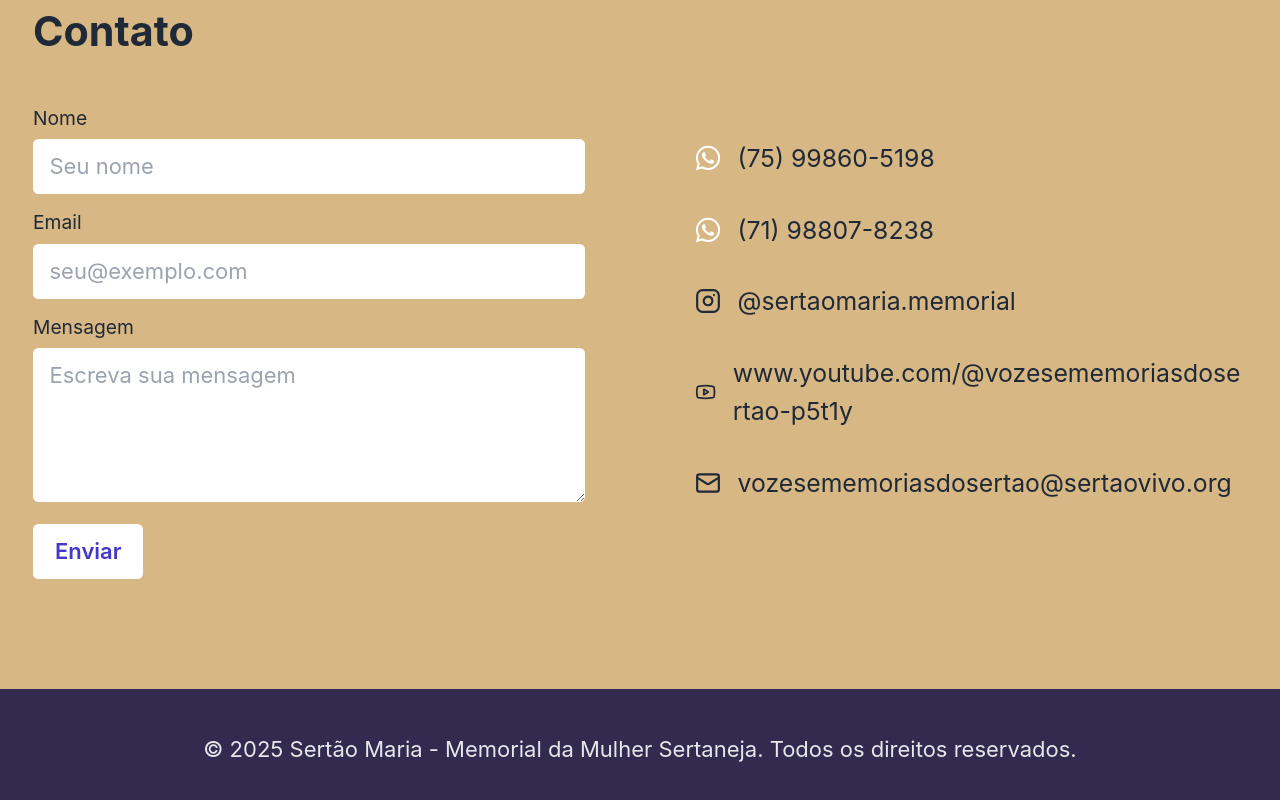
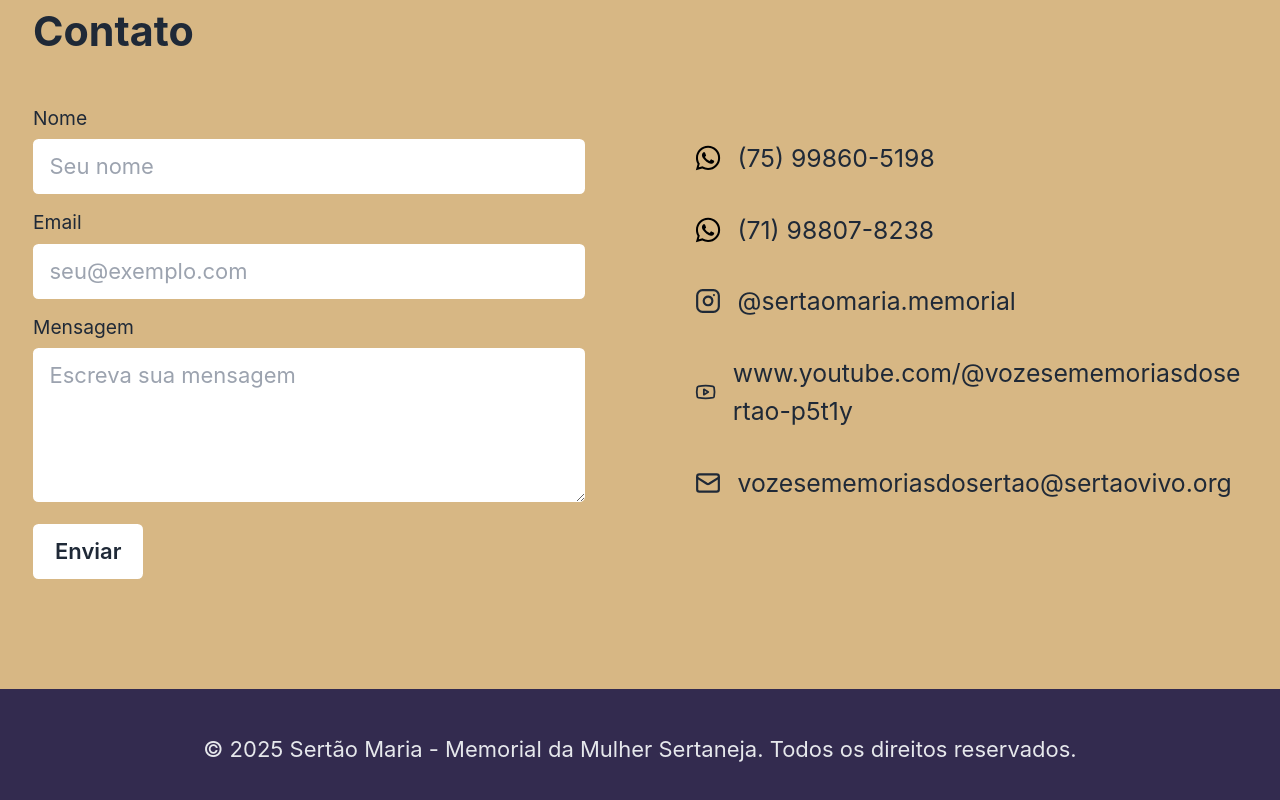
Before and after one commit to Kamo-chi/sertao-maria, a React (Vite) app: page / in a window 1280 px wide. Shown: the part 3202-4002 px from the top of the page. Built offline with nearby package versions, Linux system fonts and the light colour scheme; the HTML template or start-up script is replaced by a standard one.

Commit message:
fix: update button text color and adjust WhatsApp icon brightness

```diff
--- a/src/components/Contact.jsx
+++ b/src/components/Contact.jsx
@@ -96,7 +96,7 @@ export default function Contact({ bgClass = 'bg-indigo-600', textClass = 'text-w
         <button
           type="submit"
           disabled={isSubmitting}
-          className="bg-white text-indigo-700 px-4 py-2 rounded font-semibold disabled:opacity-70 disabled:cursor-not-allowed"
+          className="bg-white text-black-700 px-4 py-2 rounded font-semibold disabled:opacity-70 disabled:cursor-not-allowed"
         >
           {isSubmitting ? "Enviando..." : "Enviar"}
         </button>
@@ -107,14 +107,14 @@ export default function Contact({ bgClass = 'bg-indigo-600', textClass = 'text-w
       <div className="space-y-6  md:pt-7">
 
         <div className="flex items-center gap-3">
-          <img src="/whatsapp.svg" alt="WhatsApp" className="w-[26px] h-[26px] brightness-0 invert" />
+          <img src="/whatsapp.svg" alt="WhatsApp" className="w-[26px] h-[26px] brightness-0" />
           <a href="https://wa.me/75998605198" target="_blank" className="hover:underline text-lg">
             (75) 99860-5198
           </a>
         </div>
 
         <div className="flex items-center gap-3">
-          <img src="/whatsapp.svg" alt="WhatsApp" className="w-[26px] h-[26px] brightness-0 invert" />
+          <img src="/whatsapp.svg" alt="WhatsApp" className="w-[26px] h-[26px] brightness-0" />
           <a href="https://wa.me/71988078238" target="_blank" className="hover:underline text-lg">
             (71) 98807-8238
           </a>
```
